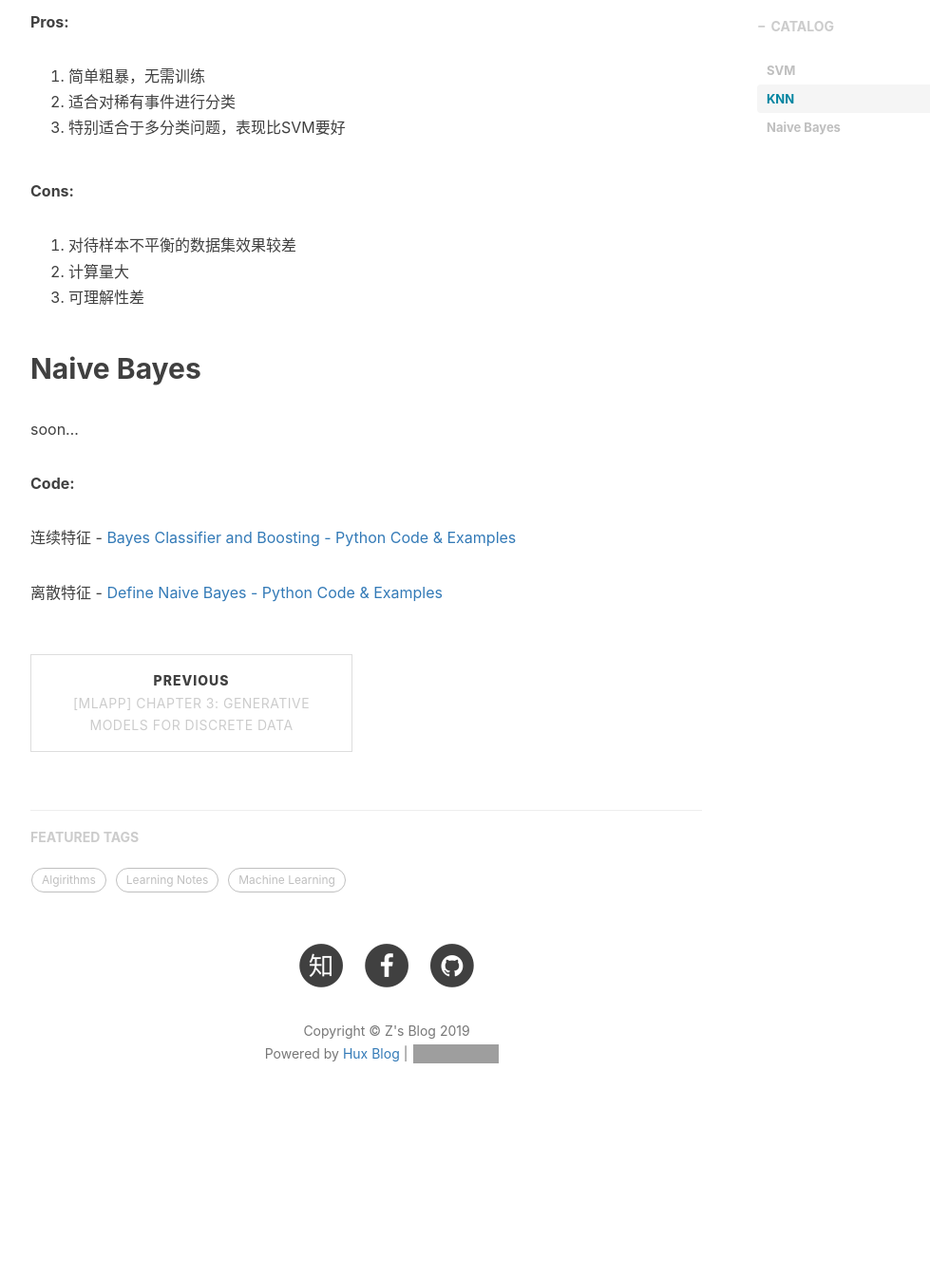
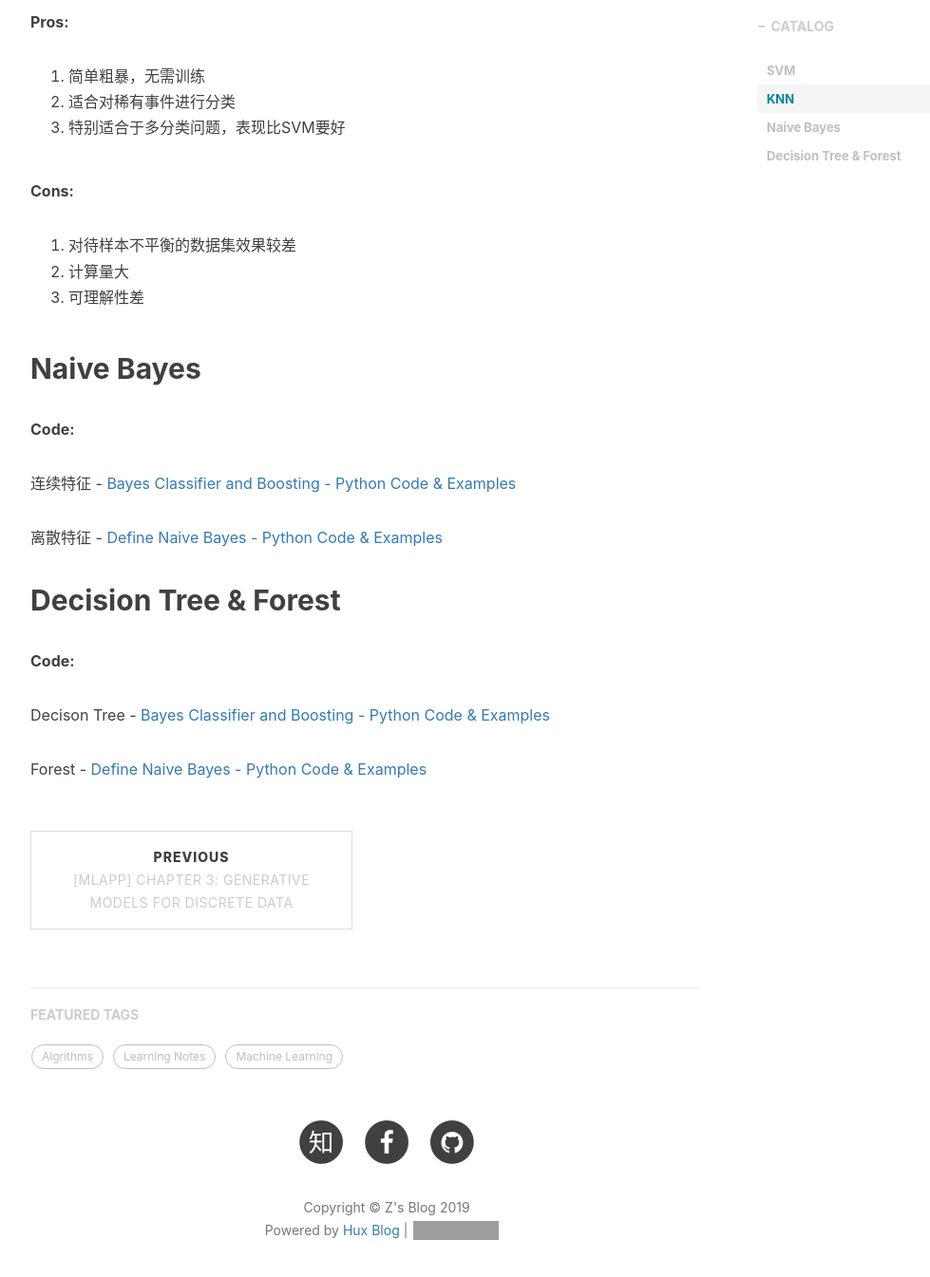
Before and after one commit to zhaoyuji/zhaoyuji.github.io, a Jekyll site: the page built from _posts/2019-11-14-基础算法总结.md, in a window 1280 px wide and 1400 px high, scrolled down 1226 px. Shown: the top 1345 px of the window at 95% size, without its empty margins (233-1212 px from the left). Built offline with Jekyll 4.4.1, drawn with Linux system fonts in a browser that asks for light colours; nearby versions of some CDN libraries; comment, search, counter and statistics services are not loaded; before the commit the page ends 2440 px from its top, so only the background shows below that; some of the changed text lies outside the part shown; grey boxes are pictures that could not be loaded.

Commit message:
post update

```diff
--- a/_posts/2019-11-14-基础算法总结.md
+++ b/_posts/2019-11-14-基础算法总结.md
@@ -1,12 +1,12 @@
 ---
 layout:     post
-title:      "Basic Machin Learning Models Summary & Implement"
+title:      "Basic Machine Learning Models Summary & Implement"
 subtitle:   ""
 author:     "Z"
 header-style: text
 catalog: true
 tags:
-    - Algirithms
+    - Algrithms
 ---
 
 <head>
@@ -72,11 +72,19 @@ Reference: https://www.cnblogs.com/jyroy/p/9427977.html
 
 ## Naive Bayes
 
-soon...
-
 
 **Code:**
 
 连续特征 - [Bayes Classifier and Boosting - Python Code & Examples](https://github.com/zhaoyuji/KTH-Machine-Learning-Course-Lab-DD2421/blob/master/Lab3%20Bayes%20boosting/lab3.ipynb)
 
 离散特征 - [Define Naive Bayes - Python Code & Examples](https://github.com/zhaoyuji/KTH-Programming-for-Data-Science-Course-Lab-ID2214/blob/master/Assignment%202.ipynb)
+
+
+
+## Decision Tree & Forest
+
+**Code:**
+
+Decison Tree - [Bayes Classifier and Boosting - Python Code & Examples](https://github.com/zhaoyuji/KTH-Machine-Learning-Course-Lab-DD2421/blob/master/Lab3%20Bayes%20boosting/lab3.ipynb)
+
+Forest - [Define Naive Bayes - Python Code & Examples](https://github.com/zhaoyuji/KTH-Programming-for-Data-Science-Course-Lab-ID2214/blob/master/Assignment%202.ipynb)
```
Also changed, not shown: _posts/2018-09-30-大数据算法-lesson1.md (+1 -1 lines).
